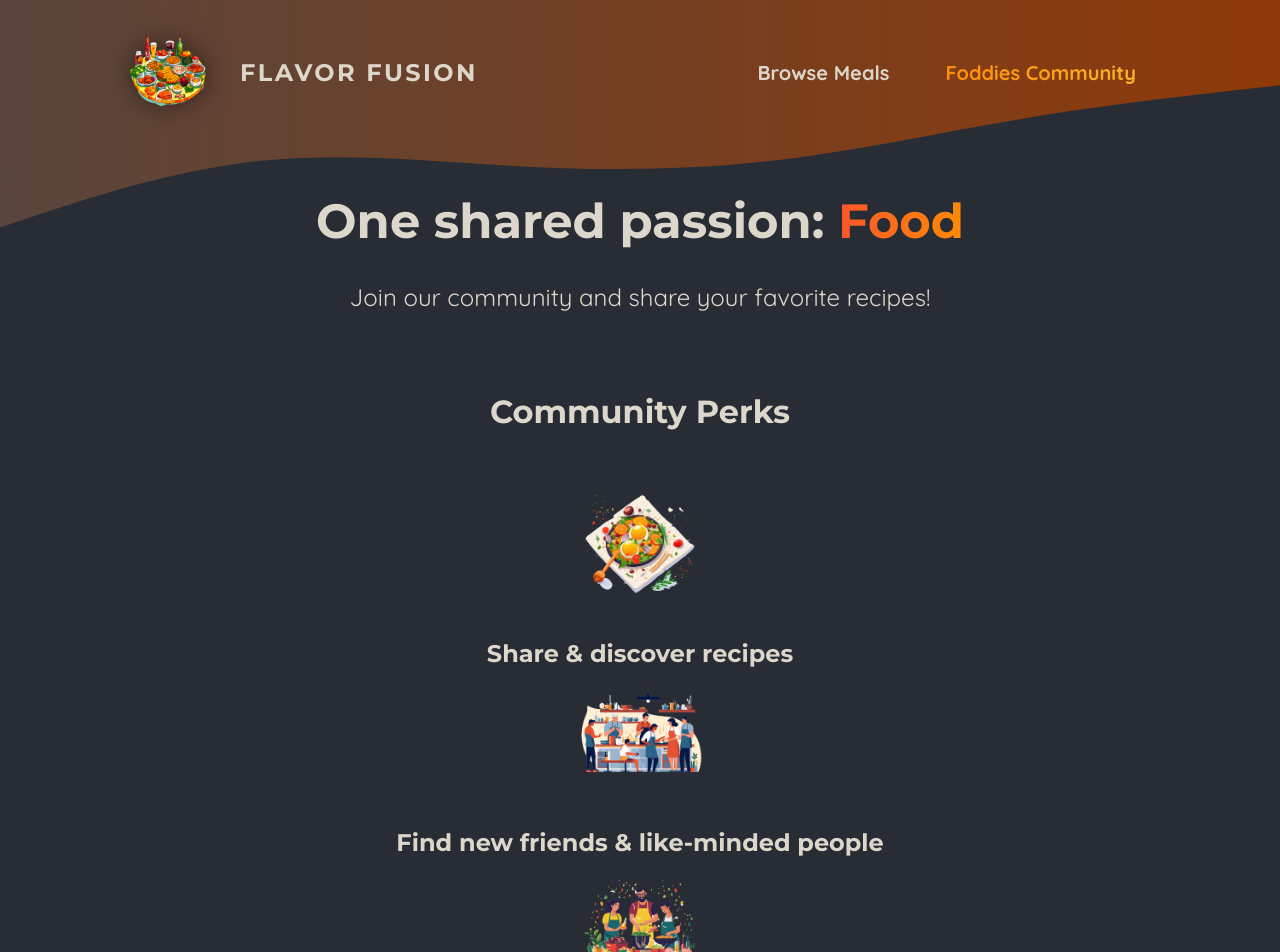
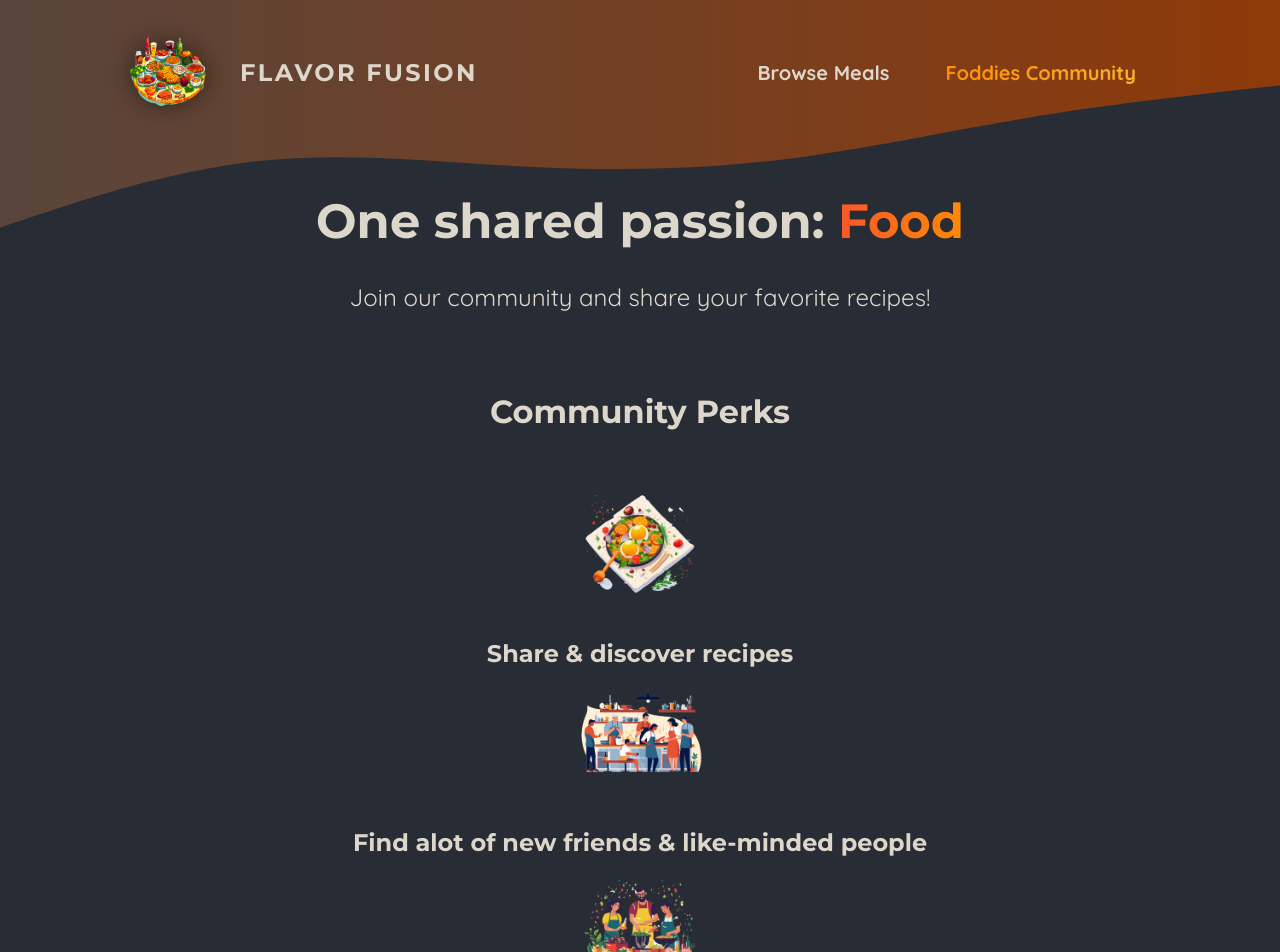
Before and after one commit to SalahShallapy/Flavor-Fusion, a Next.js app: page /community in a window 1280 px wide. Shown: the top 952 px of the page. Built offline with nearby package versions, Linux system fonts and the light colour scheme.

Commit message:
Altered Community Page

```diff
--- a/app/community/page.jsx
+++ b/app/community/page.jsx
@@ -24,7 +24,7 @@ export default function CommunityPage() {
           </li>
           <li>
             <Image src={communityIcon} alt="A crowd of people, cooking" />
-            <p>Find new friends & like-minded people</p>
+            <p>Find alot of new friends & like-minded people</p>
           </li>
           <li>
             <Image
```
